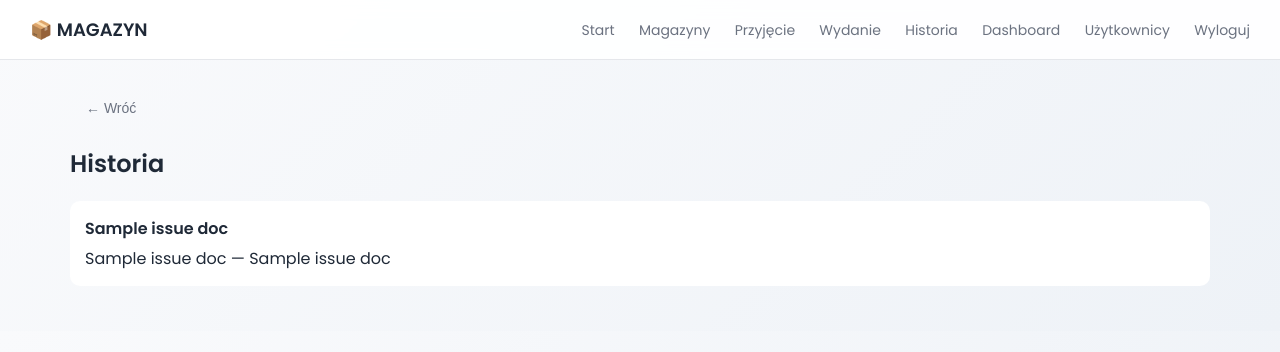
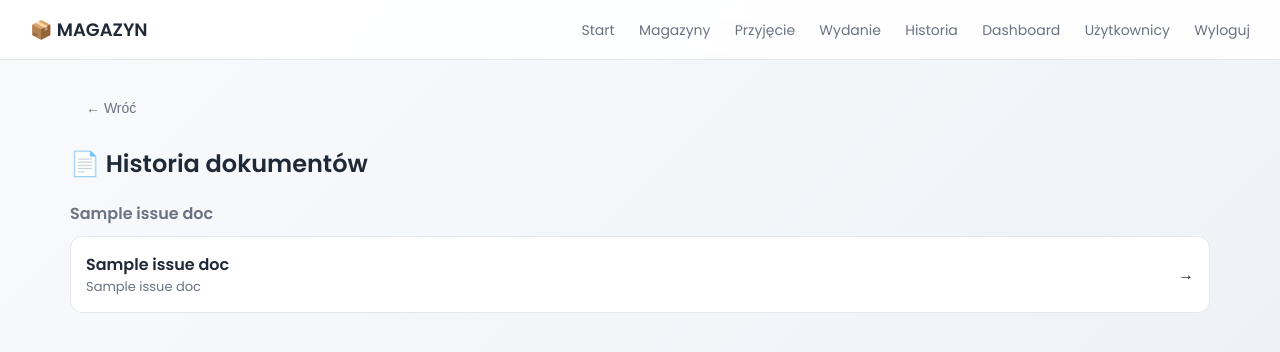
Before and after one commit to monikq553/magazyn-app, a Flask app: page /historia in a window 1280 px wide. Shown: the top 352 px of the page. Run offline with Flask 3, Linux system fonts and the light colour scheme; the visitor is signed in with stand-in values (Sample User, id 1); a database or web service that is not in the repository returns one stand-in record (values such as "Sample title"); some libraries are stand-ins or nearby versions.

Commit message:
historia.html

```diff
--- a/templates/historia.html
+++ b/templates/historia.html
@@ -2,18 +2,74 @@
 
 {% block content %}
 
-<h2>Historia</h2>
+<h2 style="margin-bottom:20px;">📄 Historia dokumentów</h2>
+
+<style>
+.day {
+    margin-bottom:25px;
+}
+
+.day-title {
+    font-weight:600;
+    margin-bottom:10px;
+    color:#6b7280;
+}
+
+.doc {
+    background:white;
+    border-radius:12px;
+    padding:15px;
+    margin-bottom:10px;
+    display:flex;
+    justify-content:space-between;
+    align-items:center;
+    cursor:pointer;
+    border:1px solid #e5e7eb;
+    transition:0.2s;
+}
+
+.doc:hover {
+    box-shadow:0 5px 15px rgba(0,0,0,0.05);
+}
+
+.left {
+    display:flex;
+    flex-direction:column;
+}
+
+.nr {
+    font-weight:600;
+}
+
+.kontrahent {
+    font-size:13px;
+    color:#6b7280;
+}
+</style>
 
 {% for day, docs in days.items() %}
-<div style="background:white;padding:15px;margin-bottom:15px;border-radius:10px;">
-    <b>{{ day }}</b>
+<div class="day">
 
-    {% for d in docs %}
-    <div style="margin-top:5px;">
-        {{ d[5] }} — {{ d[2] }}
+<div class="day-title">{{ day }}</div>
+
+{% for d in docs %}
+<div class="doc" onclick="go('/doc/{{d[0]}}')">
+    <div class="left">
+        <div class="nr">{{ d[5] }}</div>
+        <div class="kontrahent">{{ d[2] }}</div>
     </div>
-    {% endfor %}
+
+    <div>→</div>
 </div>
 {% endfor %}
 
+</div>
+{% endfor %}
+
+<script>
+function go(url){
+    window.location.href = url;
+}
+</script>
+
 {% endblock %}
```
